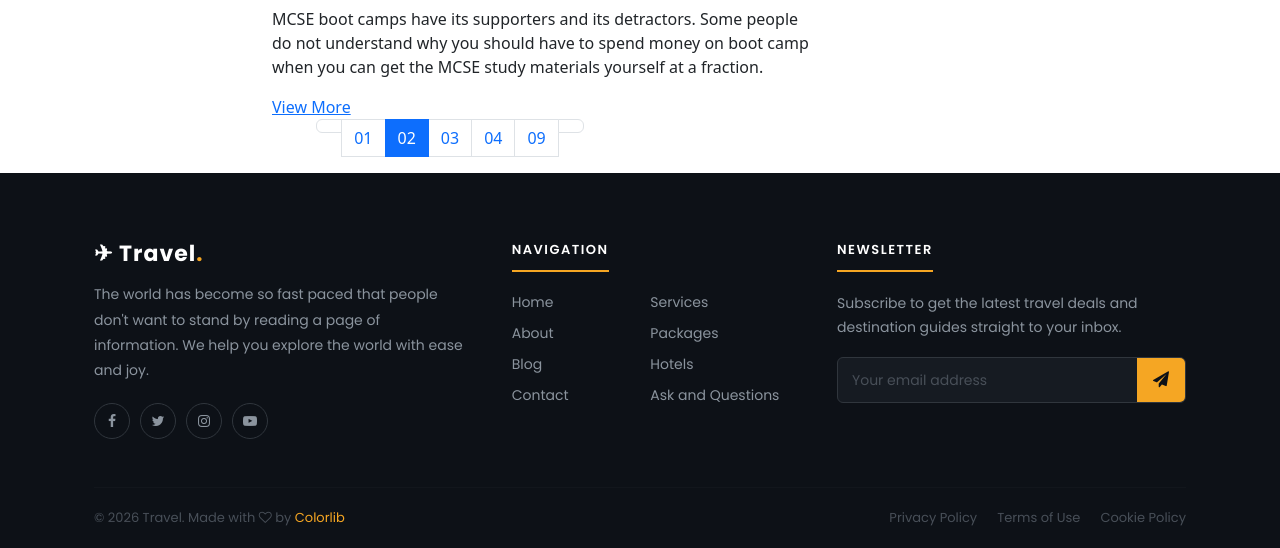
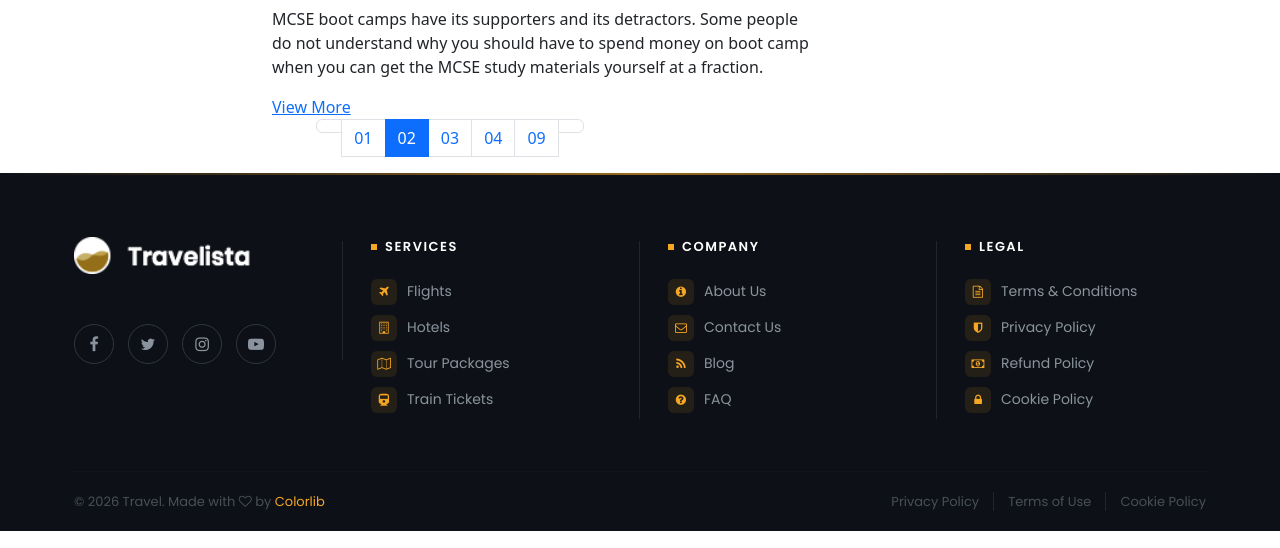
Before and after one commit to AmirabbasAfrasiyabi/hotel_transilvania, a Django app: page /blog/ in a window 1280 px wide. Shown: the part 1098-1646 px from the top of the page. Run offline with Django 5.2, Linux system fonts and the light colour scheme; some libraries are stand-ins or nearby versions.

Commit message:
updatd footer and respansive them

```diff
--- a/templates/base.html
+++ b/templates/base.html
@@ -71,7 +71,7 @@
     </li>
 
     <li>
-        <a href="{% url 'packages:hotel' %}">
+        <a href="{% url 'hotel:index' %}">
             <i class="fa fa-bed"></i> Hotels &amp; Village
         </a>
     </li>
@@ -102,67 +102,87 @@
 {% block content %}
 
 {% endblock %}
-
 <footer class="footer-area">
 <style>
 .footer-area {
+  position: relative;
   background: #0d1117;
   color: #c9d1d9;
   font-family: 'Poppins', sans-serif;
   padding: 64px 0 0;
 }
+.footer-area::before {
+  content: '';
+  position: absolute;
+  top: 0; left: 0; right: 0;
+  height: 2px;
+  background: linear-gradient(90deg, transparent, #f5a623 50%, transparent);
+  opacity: 0.6;
+}
 .footer-area .ft-container {
-  max-width: 1140px;
+  max-width: 1180px;
   margin: 0 auto;
   padding: 0 24px;
 }
 .footer-area .ft-grid {
   display: grid;
-  grid-template-columns: 2fr 1.5fr 1.5fr;
-  gap: 48px;
+  grid-template-columns: 1fr 1fr 1fr 1fr;
+  gap: 56px;
+  align-items: start;
   padding-bottom: 48px;
 }
-.footer-area .ft-brand-name {
-  font-size: 22px;
-  font-weight: 700;
-  color: #fff;
-  letter-spacing: 1px;
-  margin: 0 0 12px;
+.footer-area .ft-grid > div {
+  position: relative;
 }
-.footer-area .ft-brand-dot { color: #f5a623; }
-.footer-area .ft-about-text {
-  font-size: 14px;
-  line-height: 1.8;
-  color: #8b949e;
-  margin: 0 0 20px;
+.footer-area .ft-grid > div:not(:last-child)::after {
+  content: '';
+  position: absolute;
+  top: 4px;
+  right: -28px;
+  bottom: 4px;
+  width: 1px;
+  background: #21262d;
 }
-.footer-area .ft-socials { display: flex; gap: 10px; }
+.footer-area .ft-socials {
+  display: flex;
+  flex-direction: row;
+  gap: 14px;
+    margin-top: 10px;
+}
 .footer-area .ft-social-btn {
-  width: 36px; height: 36px;
+  width: 40px; height: 40px;
   border: 1px solid #30363d;
   border-radius: 50%;
   display: flex; align-items: center; justify-content: center;
   color: #8b949e;
   text-decoration: none;
-  font-size: 14px;
-  transition: border-color 0.2s, color 0.2s;
+  font-size: 16px;
+  transition: border-color 0.2s, color 0.2s, background 0.2s, transform 0.2s;
 }
-.footer-area .ft-social-btn:hover { border-color: #f5a623; color: #f5a623; }
+.footer-area .ft-social-btn:hover {
+  border-color: #f5a623;
+  background: #f5a623;
+  color: #0d1117;
+  transform: translateY(-3px);
+}
 .footer-area .ft-col-title {
   font-size: 13px;
   font-weight: 600;
   color: #fff;
   letter-spacing: 1.5px;
   text-transform: uppercase;
-  margin: 0 0 20px;
-  padding-bottom: 10px;
-  border-bottom: 2px solid #f5a623;
-  display: inline-block;
+  margin: 0 0 22px;
+  display: flex;
+  align-items: center;
+  gap: 8px;
+  white-space: nowrap;
 }
-.footer-area .ft-nav-cols {
-  display: grid;
-  grid-template-columns: 1fr 1fr;
-  gap: 0;
+.footer-area .ft-col-title::before {
+  content: '';
+  width: 6px;
+  height: 6px;
+  background: #f5a623;
+  flex-shrink: 0;
 }
 .footer-area .ft-nav-list { list-style: none; padding: 0; margin: 0; }
 .footer-area .ft-nav-list li { margin-bottom: 10px; }
@@ -170,44 +190,27 @@
   color: #8b949e;
   text-decoration: none;
   font-size: 14px;
-  transition: color 0.2s, padding-left 0.2s;
-  display: block;
+  display: flex;
+  align-items: center;
+  gap: 10px;
+  transition: color 0.2s, transform 0.2s;
+  transform: translateX(0);
 }
-.footer-area .ft-nav-list a:hover { color: #f5a623; padding-left: 6px; }
-.footer-area .ft-newsletter-text {
-  font-size: 14px;
-  color: #8b949e;
-  line-height: 1.7;
-  margin: 0 0 18px;
+.footer-area .ft-nav-list a i {
+  width: 26px;
+  height: 26px;
+  display: flex;
+  align-items: center;
+  justify-content: center;
+  font-size: 12px;
+  color: #f5a623;
+  background: rgba(245, 166, 35, 0.1);
+  border-radius: 6px;
+  flex-shrink: 0;
+  transition: background 0.2s, color 0.2s;
 }
-.footer-area .ft-email-row {
-  display: flex;
-  border: 1px solid #30363d;
-  border-radius: 6px;
-  overflow: hidden;
-  background: #161b22;
-}
-.footer-area .ft-email-row input {
-  flex: 1;
-  background: transparent;
-  border: none;
-  outline: none;
-  padding: 10px 14px;
-  color: #c9d1d9;
-  font-size: 14px;
-  font-family: 'Poppins', sans-serif;
-}
-.footer-area .ft-email-row input::placeholder { color: #484f58; }
-.footer-area .ft-email-btn {
-  background: #f5a623;
-  border: none;
-  padding: 10px 16px;
-  cursor: pointer;
-  color: #0d1117;
-  font-size: 16px;
-  transition: background 0.2s;
-}
-.footer-area .ft-email-btn:hover { background: #e09410; }
+.footer-area .ft-nav-list a:hover { color: #f5a623; transform: translateX(4px); }
+.footer-area .ft-nav-list a:hover i { background: #f5a623; color: #0d1117; }
 .footer-area .ft-divider {
   border: none;
   border-top: 1px solid #21262d;
@@ -221,37 +224,68 @@
   flex-wrap: wrap;
   gap: 12px;
 }
+.footer-area .ft-socials-col{
+    display: flex;
+    flex-direction: column;
+    align-items: flex-start;
+}
+
+.footer-area .ft-footer-logo{
+    margin-bottom: 40px;
+}
+
+.footer-area .ft-footer-logo img{
+    width: 220px;
+    max-width: 80%;/* اندازه لوگو */
+    height: auto;
+    display: block;
+}
 .footer-area .ft-copy { font-size: 13px; color: #484f58; margin: 0; }
 .footer-area .ft-copy a { color: #f5a623; text-decoration: none; }
-.footer-area .ft-bottom-links { display: flex; gap: 20px; }
+.footer-area .ft-bottom-links { display: flex; gap: 0; flex-wrap: wrap; }
 .footer-area .ft-bottom-links a {
   font-size: 13px;
   color: #484f58;
   text-decoration: none;
   transition: color 0.2s;
+  padding: 0 14px;
+  border-right: 1px solid #21262d;
 }
+.footer-area .ft-bottom-links a:last-child { border-right: none; padding-right: 0; }
+.footer-area .ft-bottom-links a:first-child { padding-left: 0; }
 .footer-area .ft-bottom-links a:hover { color: #c9d1d9; }
 
-@media (max-width: 768px) {
+@media (max-width: 992px) {
+  .footer-area .ft-grid { grid-template-columns: repeat(3, 1fr); gap: 40px 24px; }
+  .footer-area .ft-grid > div::after { display: none; }
+}
+@media (max-width: 700px) {
+  .footer-area .ft-grid { grid-template-columns: repeat(2, 1fr); gap: 32px 24px; }
+}
+@media (max-width: 480px) {
   .footer-area .ft-grid { grid-template-columns: 1fr; gap: 32px; }
   .footer-area .ft-bottom { flex-direction: column; align-items: flex-start; }
   .footer-area { padding: 48px 0 0; }
 }
 @media (max-width: 480px) {
-  .footer-area .ft-nav-cols { grid-template-columns: 1fr; }
+  .footer-area .ft-col-title { white-space: normal; }
 }
 </style>
 
 <div class="ft-container">
   <div class="ft-grid">
 
-    <!-- About -->
-    <div>
-      <p class="ft-brand-name">✈ Travel<span class="ft-brand-dot">.</span></p>
-      <p class="ft-about-text">
-        The world has become so fast paced that people don't want to stand by
-        reading a page of information. We help you explore the world with ease and joy.
-      </p>
+    <!-- Socials -->
+    <div class="ft-socials-col">
+        <!-- Logo -->
+  <div class="ft-footer-logo">
+    <a href="{% url 'website:index' %}">
+      <img src="{% static 'img/logo.png' %}" alt="Travelista Logo">
+    </a>
+  </div>
+
+  <!-- Social Icons -->
+
       <div class="ft-socials">
         <a href="#" class="ft-social-btn"><i class="fa fa-facebook"></i></a>
         <a href="#" class="ft-social-btn"><i class="fa fa-twitter"></i></a>
@@ -260,35 +294,37 @@
       </div>
     </div>
 
-    <!-- Navigation -->
+    <!-- Services -->
     <div>
-      <p class="ft-col-title">Navigation</p>
-      <div class="ft-nav-cols">
-        <ul class="ft-nav-list">
-          <li><a href="{% url 'website:index' %}">Home</a></li>
-          <li><a href="{% url 'website:about' %}">About</a></li>
-          <li><a href="{% url 'blog:index' %}">Blog</a></li>
-          <li><a href="{% url 'website:contact' %}">Contact</a></li>
-        </ul>
-        <ul class="ft-nav-list">
-          <li><a href="#">Services</a></li>
-          <li><a href="#">Packages</a></li>
-          <li><a href="#">Hotels</a></li>
-          <li><a href="#">Ask and Questions</a></li>
-        </ul>
-      </div>
+      <p class="ft-col-title">Services</p>
+      <ul class="ft-nav-list">
+        <li><a href="#"><i class="fa fa-plane"></i>Flights</a></li>
+        <li><a href="#"><i class="fa fa-building-o"></i>Hotels</a></li>
+        <li><a href="#"><i class="fa fa-map-o"></i>Tour Packages</a></li>
+        <li><a href="#"><i class="fa fa-train"></i>Train Tickets</a></li>
+      </ul>
     </div>
 
-    <!-- Newsletter -->
+    <!-- Company -->
     <div>
-      <p class="ft-col-title">Newsletter</p>
-      <p class="ft-newsletter-text">
-        Subscribe to get the latest travel deals and destination guides straight to your inbox.
-      </p>
-      <div class="ft-email-row">
-        <input type="email" placeholder="Your email address">
-        <button class="ft-email-btn"><i class="fa fa-paper-plane"></i></button>
-      </div>
+      <p class="ft-col-title">Company</p>
+      <ul class="ft-nav-list">
+        <li><a href="{% url 'website:about' %}"><i class="fa fa-info-circle"></i>About Us</a></li>
+        <li><a href="{% url 'website:contact' %}"><i class="fa fa-envelope-o"></i>Contact Us</a></li>
+        <li><a href="{% url 'blog:index' %}"><i class="fa fa-rss"></i>Blog</a></li>
+        <li><a href="#"><i class="fa fa-question-circle"></i>FAQ</a></li>
+      </ul>
+    </div>
+
+    <!-- Legal -->
+    <div>
+      <p class="ft-col-title">Legal</p>
+      <ul class="ft-nav-list">
+        <li><a href="#"><i class="fa fa-file-text-o"></i>Terms &amp; Conditions</a></li>
+        <li><a href="#"><i class="fa fa-shield"></i>Privacy Policy</a></li>
+        <li><a href="#"><i class="fa fa-money"></i>Refund Policy</a></li>
+        <li><a href="#"><i class="fa fa-lock"></i>Cookie Policy</a></li>
+      </ul>
     </div>
 
   </div>
```
Also changed, not shown: templates/hotel/hotels.html (renamed from templates/packages/hotels.html).
